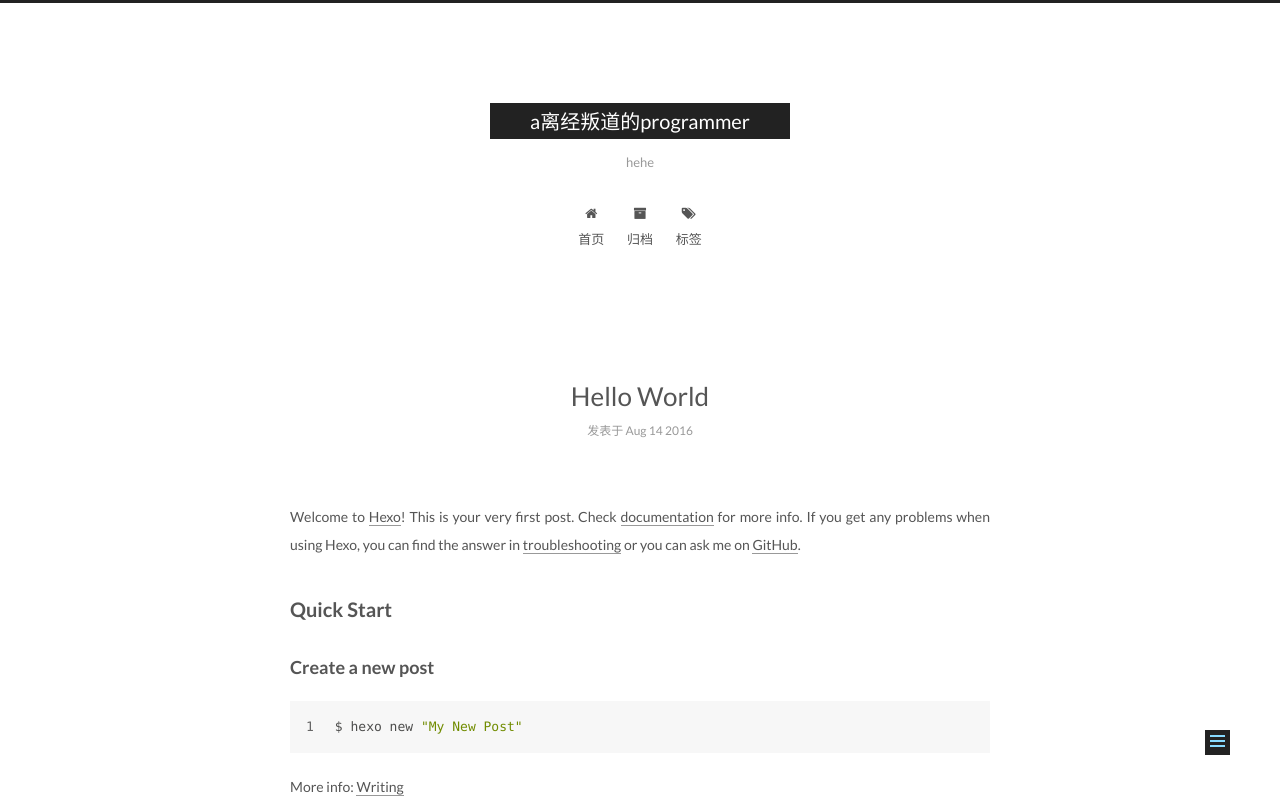
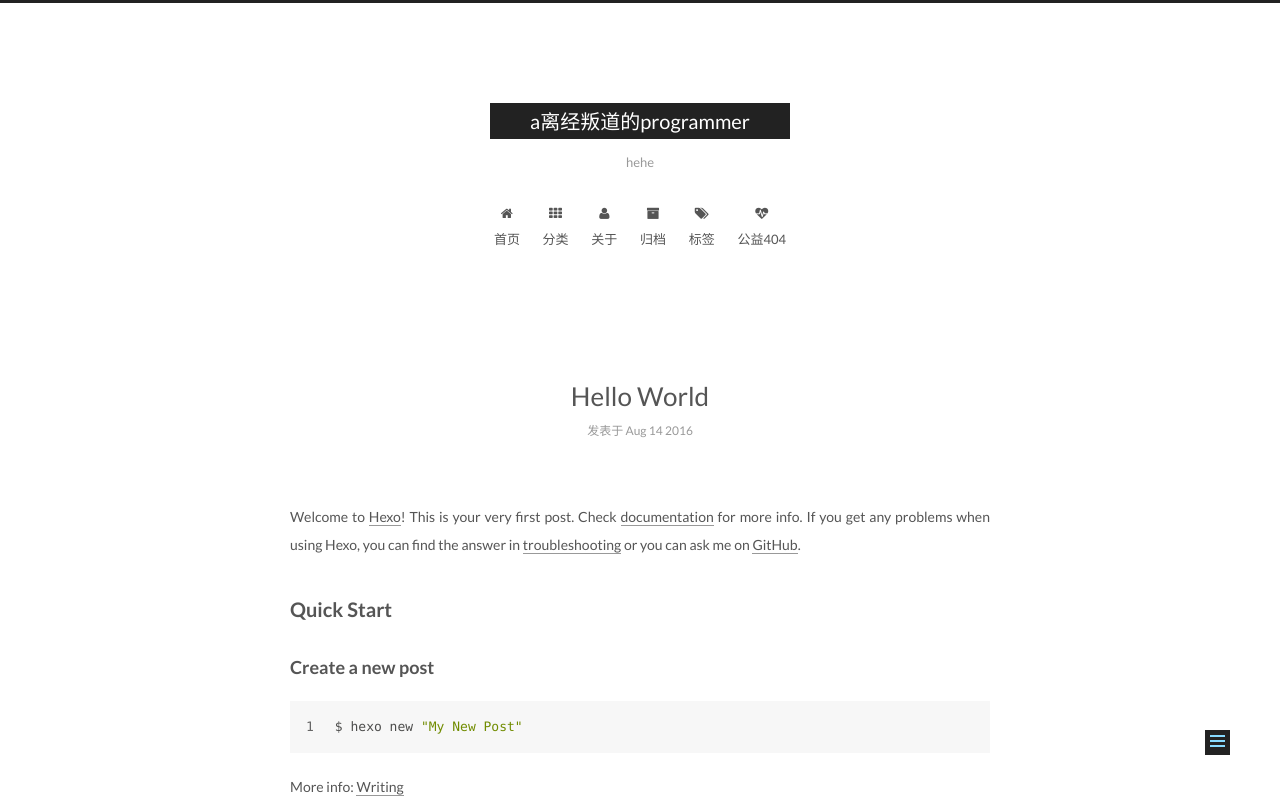
Before and after one commit to hume6633/zrdsj.github.io, a plain HTML site: page 2016/08/14/hello-world/index.html in a window 1280 px wide. Shown: the top 804 px of the page. Drawn offline with Linux system fonts and the light colour scheme.

Commit message:
Site updated: 2016-08-17 01:10:26

```diff
--- a/2016/08/14/hello-world/index.html
+++ b/2016/08/14/hello-world/index.html
@@ -191,6 +191,26 @@ Quick">
         </li>
 
 
+        <li class="menu-item menu-item-categories">
+          <a href="/categories" rel="section">
+
+              <i class="menu-item-icon fa fa-fw fa-th"></i> <br />
+
+            分类
+          </a>
+        </li>
+
+
+        <li class="menu-item menu-item-about">
+          <a href="/about" rel="section">
+
+              <i class="menu-item-icon fa fa-fw fa-user"></i> <br />
+
+            关于
+          </a>
+        </li>
+
+
         <li class="menu-item menu-item-archives">
           <a href="/archives" rel="section">
 
@@ -207,6 +227,16 @@ Quick">
               <i class="menu-item-icon fa fa-fw fa-tags"></i> <br />
 
             标签
+          </a>
+        </li>
+
+
+        <li class="menu-item menu-item-commonweal">
+          <a href="/404.html" rel="section">
+
+              <i class="menu-item-icon fa fa-fw fa-heartbeat"></i> <br />
+
+            公益404
           </a>
         </li>
 
@@ -303,6 +333,11 @@ Quick">
 
     <div>
 
+
+<div id="wechat_subscriber" style="display: block; padding: 10px 0; margin: 20px auto; width: 100%; text-align: center">
+    <img id="wechat_subscriber_qcode" src="/path/to/your/wechatqcode ex. /source/images/微信.jpg" alt="Jimmy Jude wechat" style="width: 200px; max-width: 100%;"/>
+    <div>给口苏打水喝呗</div>
+</div>
 
 
 
@@ -440,7 +475,7 @@ Quick">
               <span class="links-of-author-item">
                 <a href="https://www.douban.com/people/92261299/" target="_blank" title="douban">
 
-                    <i class="fa fa-fw fa-douban"></i>
+                    <i class="fa fa-fw fa-globe"></i>
 
                   douban
                 </a>
```
Also changed, not shown: 2016/08/16/001/index.html (+36 -1 lines), archives/2016/08/index.html (+31 -1 lines), archives/2016/index.html (+31 -1 lines), archives/index.html (+31 -1 lines), index.html (+31 -1 lines), images/微信.png (added), images/支付宝.png (added).
